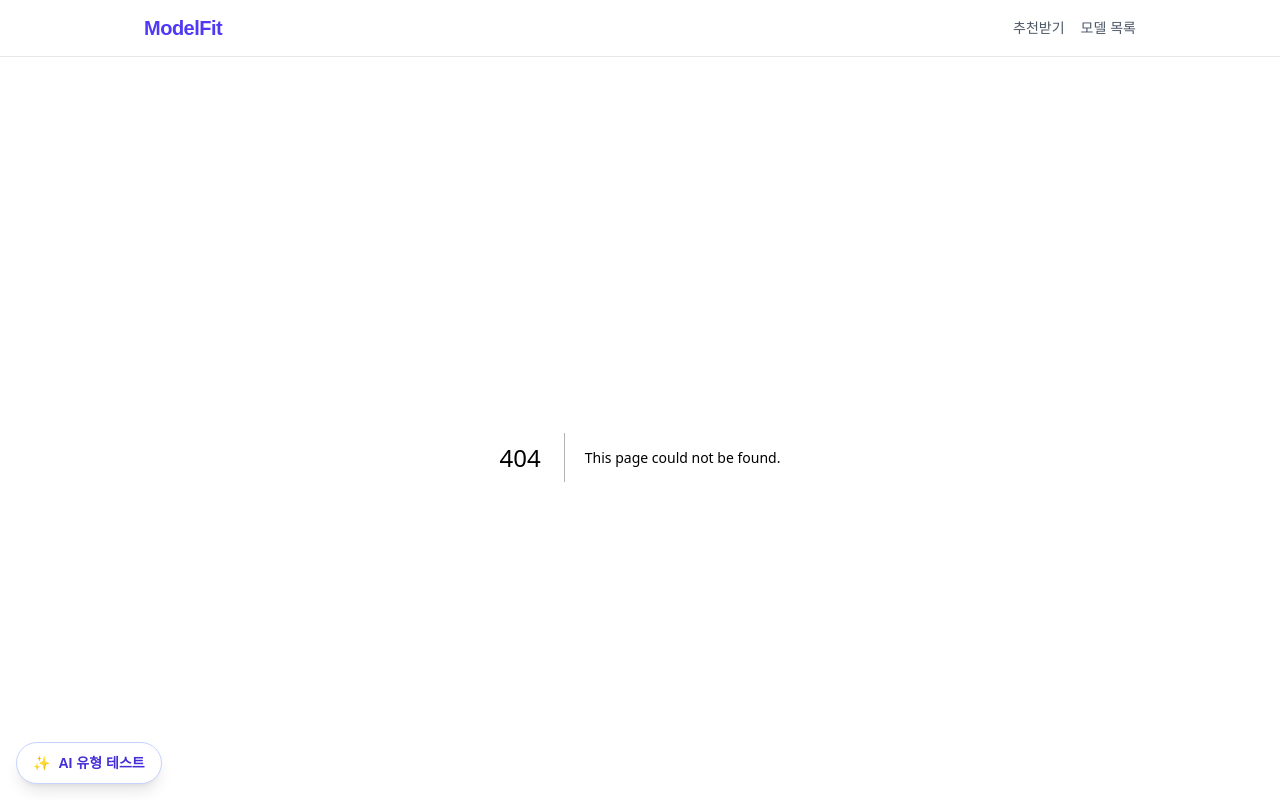
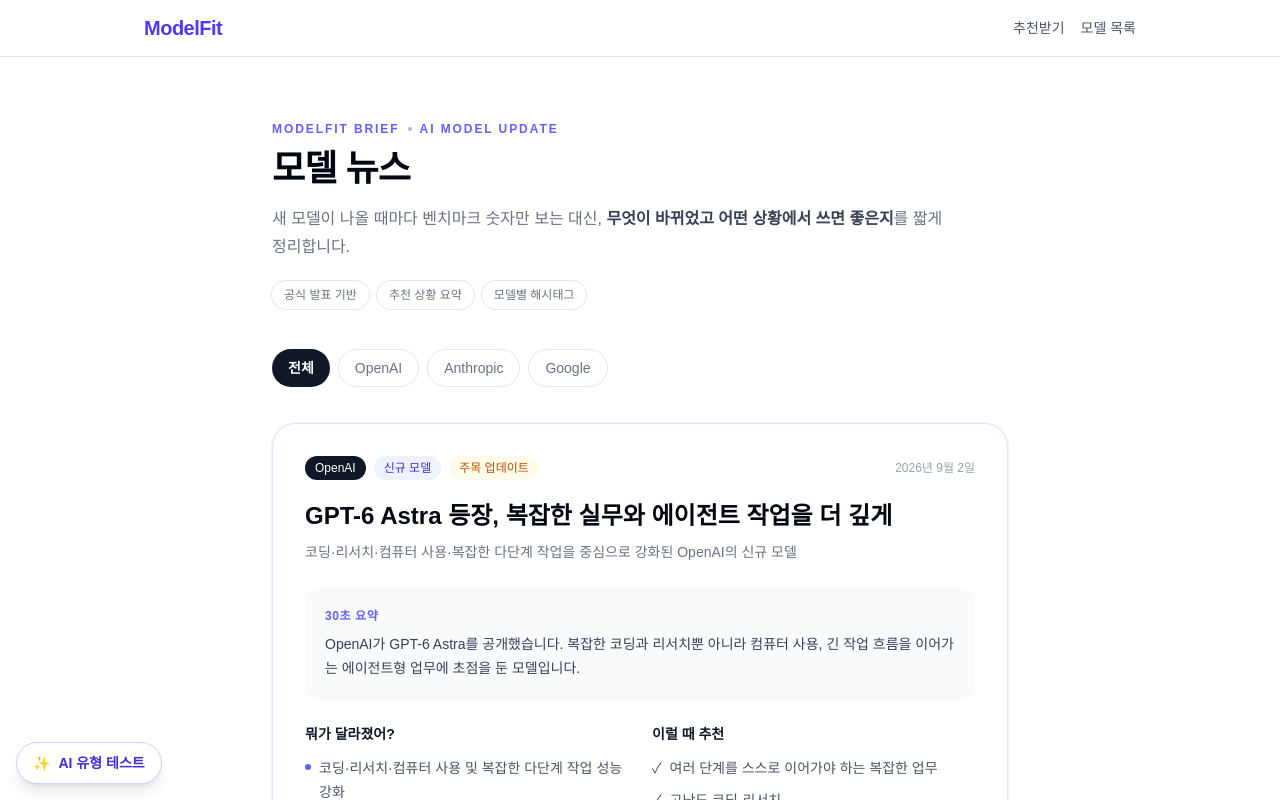
Before and after one commit to JiYun1101/AI_Model_Auto_Recommend, a Next.js app: page /news in a window 1280 px wide. Before the commit this address had no page. Shown: the top 800 px of the page. Built offline with nearby package versions, Linux system fonts and the light colour scheme.

Commit message:
feat: add model news page

```diff
--- /dev/null
+++ b/app/news/page.tsx
@@ -0,0 +1,47 @@
+import { ModelNewsFeed } from "@/src/features/model-news/ui/model-news-feed";
+
+export default function ModelNewsPage() {
+  return (
+    <div className="mx-auto max-w-3xl px-4 py-12 sm:py-16">
+      <header className="mb-10">
+        <div className="flex items-center gap-2 text-xs font-bold uppercase tracking-[0.16em] text-indigo-500">
+          <span>ModelFit Brief</span>
+          <span className="h-1 w-1 rounded-full bg-indigo-300" />
+          <span>AI Model Update</span>
+        </div>
+
+        <h1 className="mt-3 text-3xl font-extrabold tracking-tight text-gray-950 sm:text-4xl">
+          모델 뉴스
+        </h1>
+
+        <p className="mt-4 max-w-2xl text-base leading-7 text-gray-500">
+          새 모델이 나올 때마다 벤치마크 숫자만 보는 대신,
+          <span className="font-semibold text-gray-700">
+            {" "}무엇이 바뀌었고 어떤 상황에서 쓰면 좋은지
+          </span>
+          를 짧게 정리합니다.
+        </p>
+
+        <div className="mt-5 flex flex-wrap gap-2 text-xs text-gray-500">
+          <span className="rounded-full bg-white px-3 py-1.5 ring-1 ring-gray-200">
+            공식 발표 기반
+          </span>
+          <span className="rounded-full bg-white px-3 py-1.5 ring-1 ring-gray-200">
+            추천 상황 요약
+          </span>
+          <span className="rounded-full bg-white px-3 py-1.5 ring-1 ring-gray-200">
+            모델별 해시태그
+          </span>
+        </div>
+      </header>
+
+      <ModelNewsFeed />
+
+      <aside className="mt-10 rounded-2xl border border-gray-200 bg-gray-100/70 px-5 py-4 text-xs leading-5 text-gray-500">
+        ModelFit 뉴스는 제조사 공식 발표와 릴리즈 노트를 우선 기준으로 요약합니다.
+        모델 성능 평가는 실제 추천 카탈로그 및 사용자 피드백과 분리해 관리하고,
+        확인되지 않은 마케팅 표현을 추천 점수에 바로 반영하지 않습니다.
+      </aside>
+    </div>
+  );
+}
```
